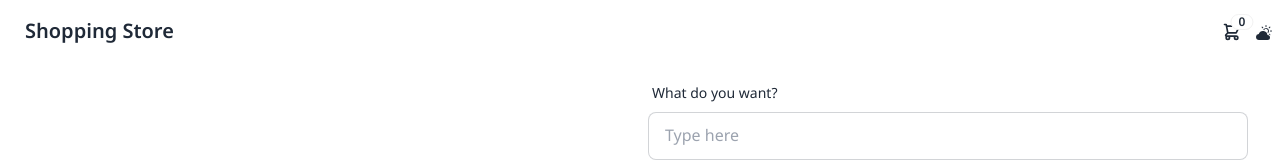
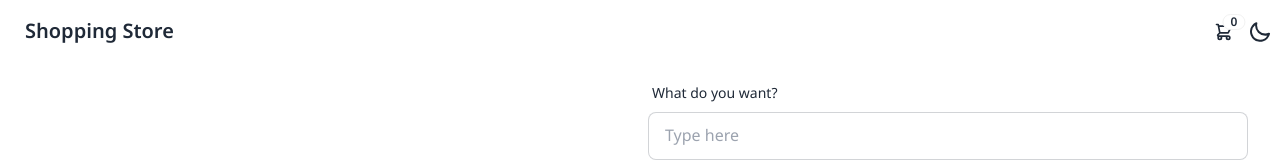
Before and after one commit to aomsk/shopping-store, a React (Vite) app: page / in a window 1280 px wide. Shown: the top 162 px of the page. Built offline with nearby package versions, Linux system fonts and the light colour scheme; no server answers.

Commit message:
feat: toggle dark, light mode

```diff
--- a/src/App.tsx
+++ b/src/App.tsx
@@ -9,12 +9,10 @@
 import Cart from "./views/Cart";
 
 // Context
-import { ThemeProvider } from "./context/ThemeContext";
 import { CartProvider } from "./context/CartContext";
 
 function App() {
   return (
-    <ThemeProvider>
     <CartProvider>
       <>
         <Navbar />
@@ -25,7 +23,6 @@
         </Routes>
       </>
     </CartProvider>
-    </ThemeProvider>
   );
 }
 
--- a/src/components/Navbar.tsx
+++ b/src/components/Navbar.tsx
@@ -1,15 +1,29 @@
 import { Link, useNavigate } from "react-router-dom";
-import { BsCloudSunFill, BsCloudMoonFill } from "react-icons/bs";
+import { useState, useEffect, useContext, ChangeEvent } from "react";
 
 // Context
-import { useContext } from "react";
-import { ThemeContext } from "../context/ThemeContext";
 import { CartContext, CartContextType } from "../context/CartContext";
 
 function Navbar() {
-  const { theme, toggleTheme } = useContext(ThemeContext);
   const { productsInCart } = useContext(CartContext) as CartContextType;
   const navigate = useNavigate();
+
+  const [theme, setTheme] = useState<string | null>(
+    localStorage.getItem("theme") ? localStorage.getItem("theme") : "light"
+  );
+
+  const handleToggle = (e: ChangeEvent<HTMLInputElement>) => {
+    if (e.target.checked) {
+      setTheme("dark");
+    } else {
+      setTheme("light");
+    }
+  };
+  useEffect(() => {
+    localStorage.setItem("theme", theme as string);
+    const localTheme = localStorage.getItem("theme");
+    document.querySelector("html")?.setAttribute("data-theme", localTheme as string);
+  }, [theme]);
 
   return (
     <div className="navbar bg-base-100">
@@ -39,10 +53,7 @@
               <span className="badge badge-sm indicator-item">{productsInCart.length}</span>
             </div>
           </label>
-          <div
-            tabIndex={0}
-            className="mt-3 z-[1] card card-compact dropdown-content w-52 bg-base-100 shadow"
-          >
+          <div tabIndex={0} className="mt-3 z-[1] card card-compact dropdown-content w-52 bg-base-100 shadow">
             <div className="card-body">
               <span className="font-bold text-lg">{productsInCart.length} Items</span>
               <span className="text-info">Subtotal: $999</span>
@@ -54,9 +65,20 @@
             </div>
           </div>
         </div>
-        <div onClick={toggleTheme}>
-          {theme === "light" ? <BsCloudSunFill /> : <BsCloudMoonFill />}
-        </div>
+        <label className="swap swap-rotate">
+          {/* this hidden checkbox controls the state */}
+          <input type="checkbox" onChange={handleToggle} checked={theme === "light" ? false : true} />
+
+          {/* sun icon */}
+          <svg className="swap-on fill-current w-6 h-6" xmlns="http://www.w3.org/2000/svg" viewBox="0 0 24 24">
+            <path d="M5.64,17l-.71.71a1,1,0,0,0,0,1.41,1,1,0,0,0,1.41,0l.71-.71A1,1,0,0,0,5.64,17ZM5,12a1,1,0,0,0-1-1H3a1,1,0,0,0,0,2H4A1,1,0,0,0,5,12Zm7-7a1,1,0,0,0,1-1V3a1,1,0,0,0-2,0V4A1,1,0,0,0,12,5ZM5.64,7.05a1,1,0,0,0,.7.29,1,1,0,0,0,.71-.29,1,1,0,0,0,0-1.41l-.71-.71A1,1,0,0,0,4.93,6.34Zm12,.29a1,1,0,0,0,.7-.29l.71-.71a1,1,0,1,0-1.41-1.41L17,5.64a1,1,0,0,0,0,1.41A1,1,0,0,0,17.66,7.34ZM21,11H20a1,1,0,0,0,0,2h1a1,1,0,0,0,0-2Zm-9,8a1,1,0,0,0-1,1v1a1,1,0,0,0,2,0V20A1,1,0,0,0,12,19ZM18.36,17A1,1,0,0,0,17,18.36l.71.71a1,1,0,0,0,1.41,0,1,1,0,0,0,0-1.41ZM12,6.5A5.5,5.5,0,1,0,17.5,12,5.51,5.51,0,0,0,12,6.5Zm0,9A3.5,3.5,0,1,1,15.5,12,3.5,3.5,0,0,1,12,15.5Z" />
+          </svg>
+
+          {/* moon icon */}
+          <svg className="swap-off fill-current w-6 h-6" xmlns="http://www.w3.org/2000/svg" viewBox="0 0 24 24">
+            <path d="M21.64,13a1,1,0,0,0-1.05-.14,8.05,8.05,0,0,1-3.37.73A8.15,8.15,0,0,1,9.08,5.49a8.59,8.59,0,0,1,.25-2A1,1,0,0,0,8,2.36,10.14,10.14,0,1,0,22,14.05,1,1,0,0,0,21.64,13Zm-9.5,6.69A8.14,8.14,0,0,1,7.08,5.22v.27A10.15,10.15,0,0,0,17.22,15.63a9.79,9.79,0,0,0,2.1-.22A8.11,8.11,0,0,1,12.14,19.73Z" />
+          </svg>
+        </label>
       </div>
     </div>
   );
--- a/src/context/ThemeContext.tsx
+++ /dev/null
@@ -1,32 +0,0 @@
-import { createContext, useState } from "react";
-
-interface IthemeContext {
-  theme: string;
-  toggleTheme?: () => void;
-}
-
-const defaultState = {
-  theme: "light",
-};
-
-type Props = {
-  children: JSX.Element | JSX.Element[];
-};
-
-export const ThemeContext = createContext<IthemeContext>(defaultState);
-
-export const ThemeProvider = ({ children }: Props) => {
-  const [theme, setTheme] = useState(defaultState.theme);
-
-  const toggleTheme = () => {
-    if (theme === "light") {
-      setTheme("dark");
-    }
-    if (theme === "dark") {
-      setTheme("light");
-    }
-    console.log(theme);
-  };
-
-  return <ThemeContext.Provider value={{ theme, toggleTheme }}>{children}</ThemeContext.Provider>;
-};
```
Lines whose indentation alone changed are shown as unchanged.
